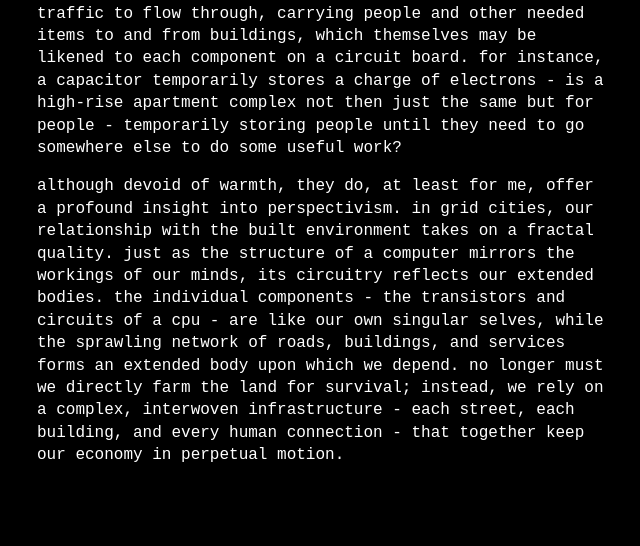
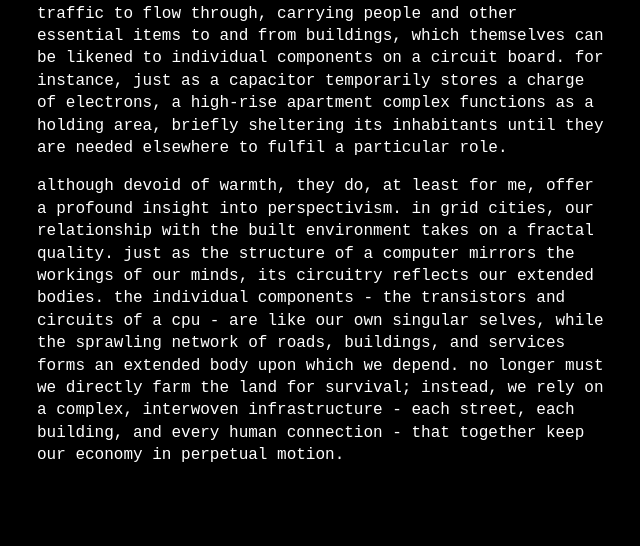
Before and after one commit to DavidDragan1/_blog, a Jekyll site: the page built from _posts/2025-02-27-Circuit-Board-Cities.md, in a window 1280 px wide. Shown: the part 857-1403 px from the top of the page, without its empty margins (315-955 px from the left). Built offline with Jekyll 4.4.1, drawn with Linux system fonts in a browser that asks for light colours; some web fonts are replaced; some of the changed text lies outside the part shown.

Commit message:
vault backup: 2025-02-27 15:06:58
Affected files:
_posts/2025-02-27-Circuit-Board-Cities.md

```diff
--- a/_posts/2025-02-27-Circuit-Board-Cities.md
+++ b/_posts/2025-02-27-Circuit-Board-Cities.md
@@ -9,6 +9,6 @@ Grid cities have that dystopian, utilitarian feel. They make you feel like an an
 
 <img src="../images/circuitboardcity.jpeg" />
 
-In fact, roads act like traces - designated channels for traffic to flow through, carrying people and other needed items to and from buildings, which themselves may be likened to each component on a circuit board. For instance, a capacitor temporarily stores a charge of electrons - is a high-rise apartment complex not then just the same but for people - temporarily storing people until they need to go somewhere else to do some useful work?
+In fact, roads act like traces - designated channels for traffic to flow through, carrying people and other essential items to and from buildings, which themselves can be likened to individual components on a circuit board. For instance, just as a capacitor temporarily stores a charge of electrons, a high-rise apartment complex functions as a holding area, briefly sheltering its inhabitants until they are needed elsewhere to fulfil a particular role.
 
 Although devoid of warmth, they do, at least for me, offer a profound insight into perspectivism. In grid cities, our relationship with the built environment takes on a fractal quality. Just as the structure of a computer mirrors the workings of our minds, its circuitry reflects our extended bodies. The individual components - the transistors and circuits of a CPU - are like our own singular selves, while the sprawling network of roads, buildings, and services forms an extended body upon which we depend. No longer must we directly farm the land for survival; instead, we rely on a complex, interwoven infrastructure - each street, each building, and every human connection - that together keep our economy in perpetual motion.
```
